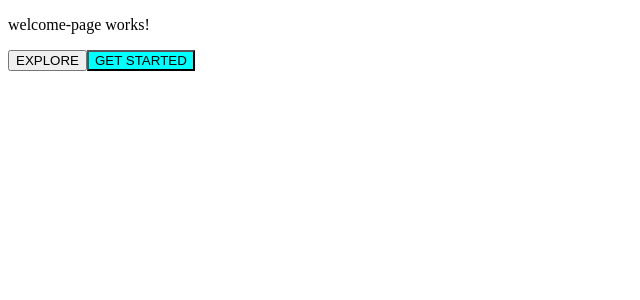
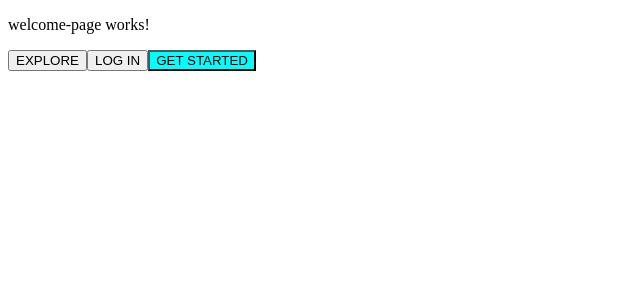
Before and after one commit to Five-Stacks/area, an Angular app in the folder web/: page / in a window 1280 px wide. Shown: the top 300 px of the page, without its empty margins (0-640 px from the left). Built offline with nearby package versions, Linux system fonts and the light colour scheme.

Commit message:
🚧 Refactor button components to use onClickHandler and integrate routing functionality

```diff
--- a/web/src/app/components/button-component-full/button-component-full.html
+++ b/web/src/app/components/button-component-full/button-component-full.html
@@ -1,4 +1,4 @@
 <button
-    (click)="onClick()"
+    (click)="onClickHandler()"
     [disabled]="disabled"
 >{{ label }}</button>
--- a/web/src/app/components/button-component-full/button-component-full.ts
+++ b/web/src/app/components/button-component-full/button-component-full.ts
@@ -1,4 +1,5 @@
-import { Component, Input } from '@angular/core';
+import { Component, Inject, Input } from '@angular/core';
+import { Router } from '@angular/router';
 
 @Component({
   selector: 'app-button-full-component',
@@ -7,7 +8,20 @@ import { Component, Input } from '@angular/core';
   styleUrl: './button-component-full.css'
 })
 export class ButtonFullComponent {
+  router = Inject(Router);
+
   @Input() label: string = 'Click Me';
   @Input() disabled: boolean = false;
-  @Input() onClick: () => void = () => { };
+  @Input() onClick?: () => void = () => { };
+  @Input() path?: string|null = null;
+
+  onClickHandler() {
+    if (this.disabled) return;
+    if (this.onClick) {
+      this.onClick();
+    }
+    if (this.path) {
+      this.router.navigate([this.path]);
+    }
+  }
 }
--- a/web/src/app/components/button-component/button-component.html
+++ b/web/src/app/components/button-component/button-component.html
@@ -1,4 +1,4 @@
 <button
-    (click)="onClick()"
+    (click)="onClickHandler()"
     [disabled]="disabled"
 >{{ label }}</button>
--- a/web/src/app/components/button-component/button-component.ts
+++ b/web/src/app/components/button-component/button-component.ts
@@ -1,4 +1,5 @@
-import { Component, Input } from '@angular/core';
+import { Component, Inject, Input } from '@angular/core';
+import { Router } from '@angular/router';
 
 @Component({
   selector: 'app-button-component',
@@ -7,7 +8,20 @@ import { Component, Input } from '@angular/core';
   styleUrl: './button-component.css'
 })
 export class ButtonComponent {
+  constructor(private router: Router) {}
+
   @Input() label: string = 'Click Me';
   @Input() disabled: boolean = false;
-  @Input() onClick: () => void = () => { };
+  @Input() onClick?: () => void = () => { };
+  @Input() path?: string|null = null;
+
+  onClickHandler() {
+    if (this.disabled) return;
+    if (this.onClick) {
+      this.onClick();
+    }
+    if (this.path) {
+      this.router.navigate([this.path]);
+    }
+  }
 }
--- a/web/src/app/pages/welcome-page/welcome-page.html
+++ b/web/src/app/pages/welcome-page/welcome-page.html
@@ -1,11 +1,13 @@
 <p>welcome-page works!</p>
 <app-button-component
     [label]="'EXPLORE'"
-    [disabled]="false"
-    [onClick]="handleButtonClick"
+    [path]="'/explore'"
+></app-button-component>
+<app-button-component
+    [label]="'LOG IN'"
+    [path]="'/login'"
 ></app-button-component>
 <app-button-full-component
     [label]="'GET STARTED'"
-    [disabled]="false"
-    [onClick]="handleButtonClick"
+    [path]="'/signup'"
 ></app-button-full-component>
```
